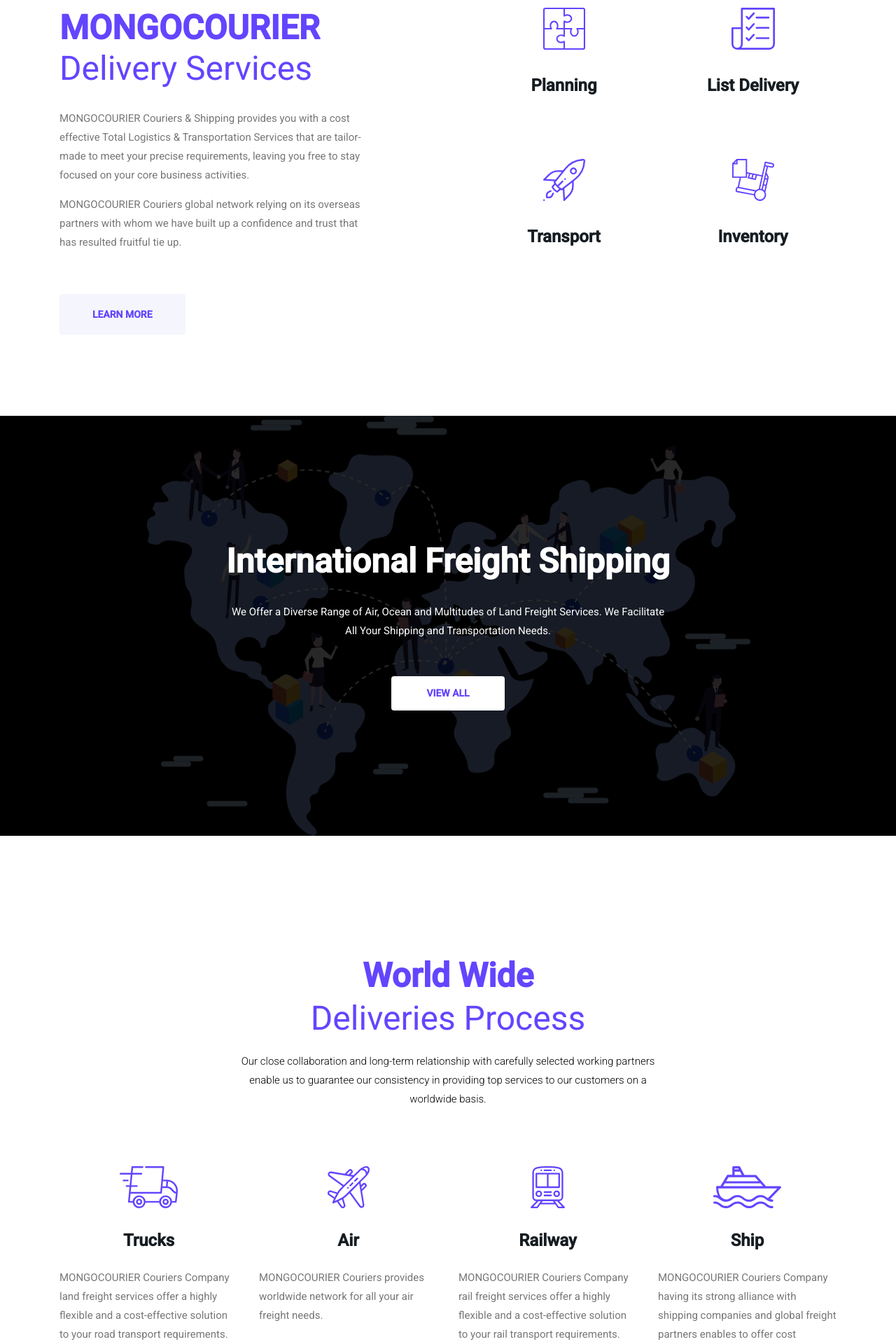
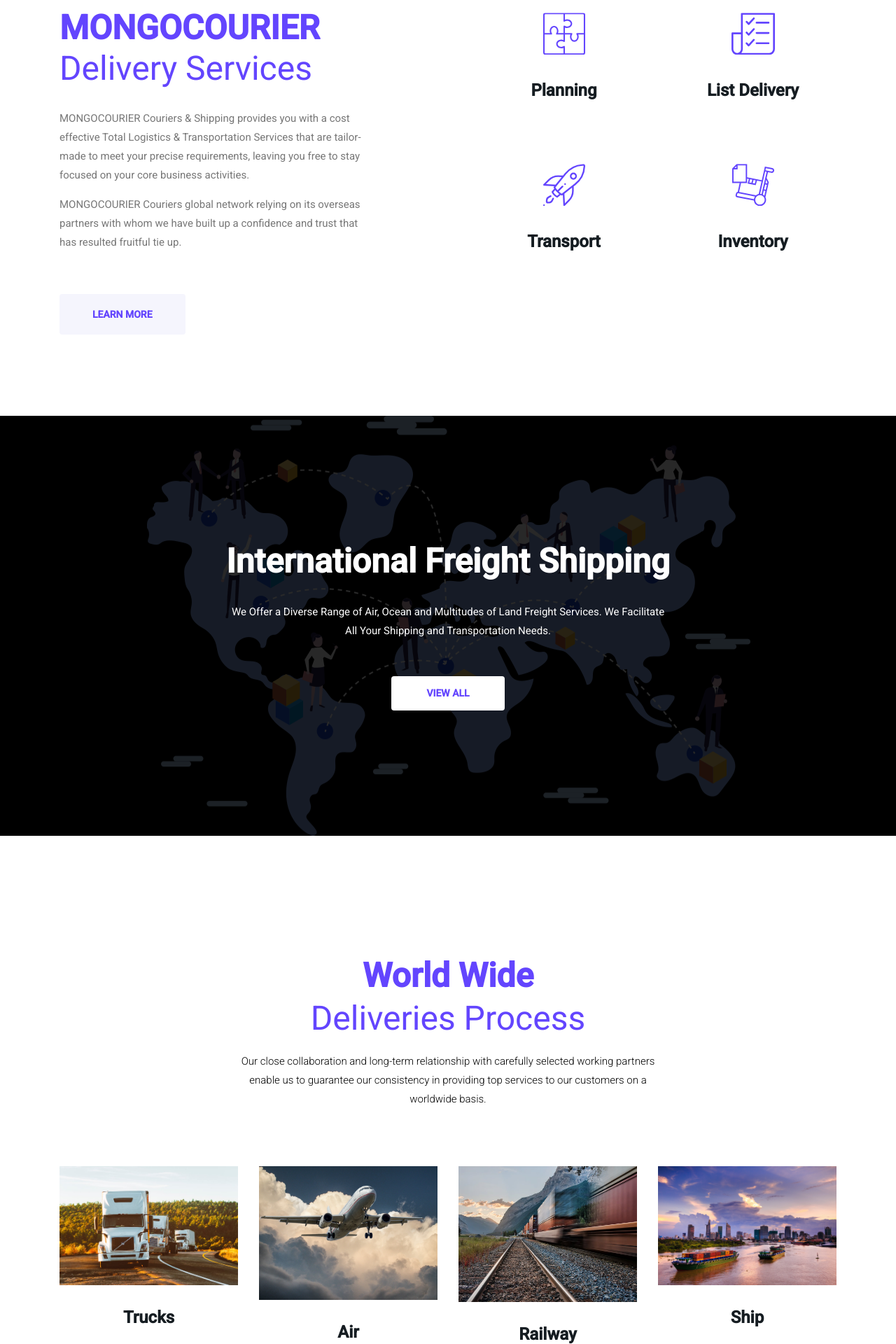
Before and after one commit to TimzonaTimothy/mongocourier, a Django app: page / in a window 1280 px wide. Shown: the part 2200-4120 px from the top of the page at 70% size. Run offline with Django 3.2, Linux system fonts and the light colour scheme; parts of the project's set-up code (start-up, migrations or seed data) failed here and were passed over; some libraries are stand-ins or nearby versions; some web fonts are replaced.

```diff
--- a/couriermanage/templates/box/index.html
+++ b/couriermanage/templates/box/index.html
@@ -7,8 +7,24 @@
     animation-duration: 5s;
     animation-iteration-count: infinite;
     animation-timing-function: ease-in-out;
-    margin-left:30px;
-    margin-top: 5px;
+
+}
+
+
+@keyframes floating {
+    from { transform: translate(0,  0px); }
+    65%  { transform: translate(0, 15px); }
+    to   { transform: translate(0, 0px); }
+}
+</style>
+
+<style>
+  .single_service_text{
+    animation-name: floating;
+    animation-duration: 5s;
+    animation-iteration-count: infinite;
+    animation-timing-function: ease-in-out;
+
 }
 
 
@@ -175,7 +191,7 @@
     <div class="row">
       <div class="col-lg-3 col-sm-6">
         <div class="single_deliverie_process">
-          <img src="{% static 'box/img/icon/process_1.svg' %}" alt="" />
+          <img src="{% static 'box/truck.jpeg' %}" alt="" />
           <h4>Trucks</h4>
           <p style="text-align: left;">
 
@@ -184,21 +200,21 @@
       </div>
       <div class="col-lg-3 col-sm-6">
         <div class="single_deliverie_process">
-          <img src="{% static 'box/img/icon/process_2.svg' %}" alt="" />
+          <img src="{% static 'box/plane.jpg' %}" alt="" />
           <h4>Air</h4>
           <p style="text-align: left;">MONGOCOURIER Couriers provides worldwide network for all your air freight needs.</p>
         </div>
       </div>
       <div class="col-lg-3 col-sm-6">
         <div class="single_deliverie_process">
-          <img src="{% static 'box/img/icon/process_3.svg' %}" alt="" />
+          <img src="{% static 'box/rail.jpeg' %}" alt="" />
           <h4>Railway</h4>
           <p style="text-align: left;">MONGOCOURIER Couriers Company rail freight services offer a highly flexible and a cost-effective solution to your rail transport requirements.</p>
         </div>
       </div>
       <div class="col-lg-3 col-sm-6">
         <div class="single_deliverie_process">
-          <img src="{% static 'box/img/icon/process_4.svg' %}" alt="" />
+          <img src="{% static 'box/ship.jpg' %}" alt="" />
           <h4>Ship</h4>
           <p style="text-align: left;">MONGOCOURIER Couriers Company having its strong alliance with shipping companies and global freight partners enables to offer cost effective ocean freight.</p>
         </div>
```
Also changed, not shown: CMS/static/box/27.jpg (added), CMS/static/box/bgg.jpg (added), CMS/static/box/plane.jpg (added), CMS/static/box/rail.jpeg (added), CMS/static/box/ship.jpg (added), CMS/static/box/truck.jpeg (added).
